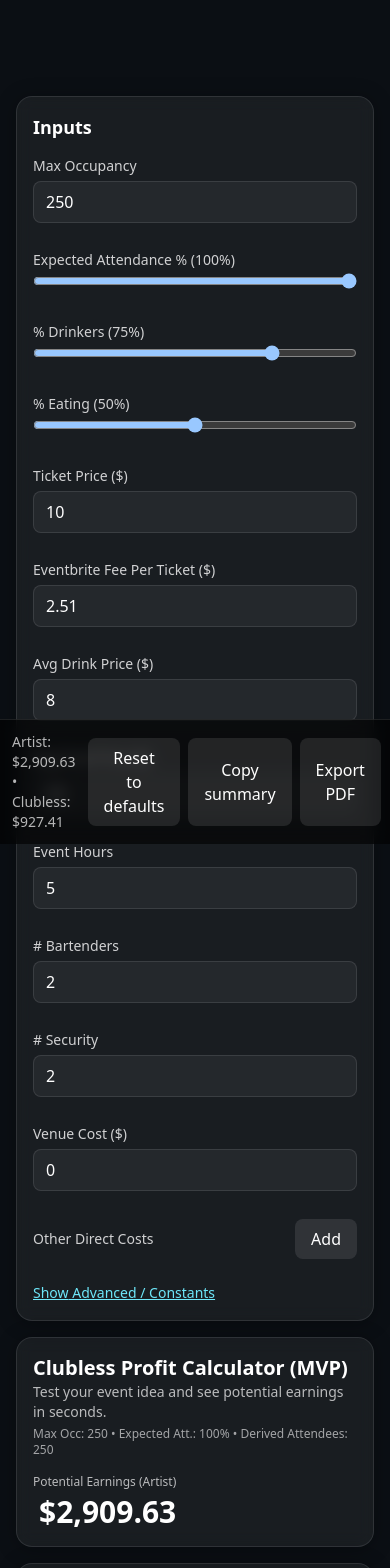
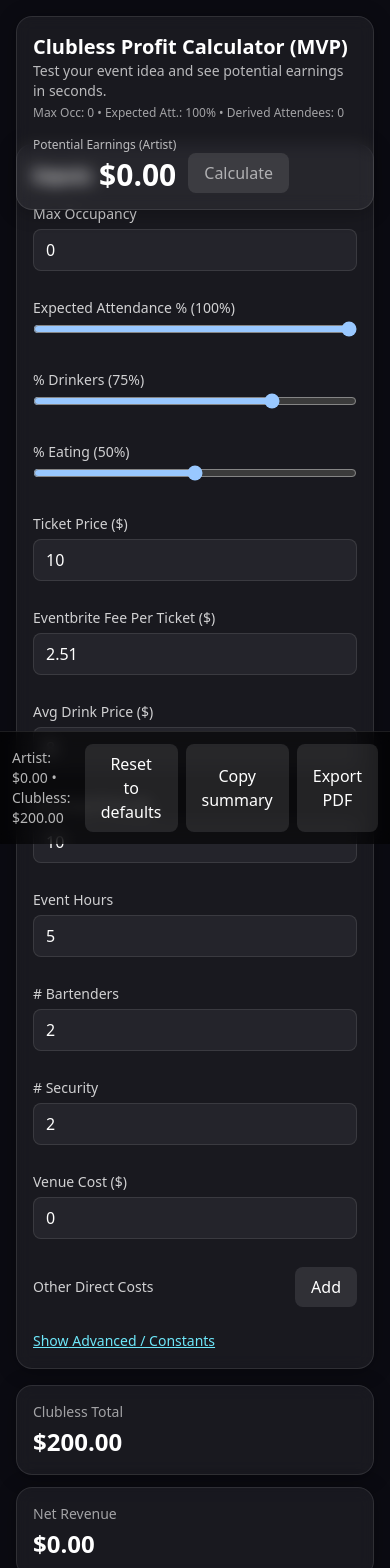
Before and after one commit to SoundSociety/ClublessCollective, a React (Vite) app: page / in a window 390 px wide. Shown: the top 1568 px of the page. Built offline with nearby package versions, Linux system fonts and the light colour scheme.

Commit message:
fix: pinned profit total to top, and spammy thing.

```diff
--- a/src/App.tsx
+++ b/src/App.tsx
@@ -1,12 +1,13 @@
 import React from 'react';
 import InputsPanel from './components/InputsPanel';
 import ResultsPanel from './components/ResultsPanel';
+import StickyHeader from './components/StickyHeader';
 import { useProfitEngine } from './logic/useProfitEngine';
 import type { Inputs } from './types';
+import confetti from 'canvas-confetti';
 
 const DEFAULTS: Inputs = {
-  // Use capacity + % to derive attendees
-  maxOccupancy: 250,
+  maxOccupancy: 0,
   attendancePercent: 100,
 
   percentDrinkers: 75,
@@ -41,44 +42,92 @@ const DEFAULTS: Inputs = {
 };
 
 export default function App() {
-  const [inputs, setInputsState] = React.useState<Inputs>(() => {
-    try {
-      const raw = localStorage.getItem('clubless_inputs');
-      if (raw) return JSON.parse(raw);
-    } catch {}
+  // Draft (what user is editing)
+  const [draft, setDraft] = React.useState<Inputs>(() => {
+    try { const raw = localStorage.getItem('clubless_inputs_draft'); if (raw) return JSON.parse(raw); } catch {}
     return DEFAULTS;
   });
 
-  const setInputs = (patch: Partial<Inputs>) => {
-    setInputsState((prev) => {
-      const next = { ...prev, ...patch };
+  // Committed (what results are based on)
+  const [model, setModel] = React.useState<Inputs>(() => {
+    try { const raw = localStorage.getItem('clubless_inputs_model'); if (raw) return JSON.parse(raw); } catch {}
+    return DEFAULTS;
+  });
+
+  React.useEffect(() => {
+    try { localStorage.setItem('clubless_inputs_draft', JSON.stringify(draft)); } catch {}
+  }, [draft]);
+
+  const results = useProfitEngine(model);
+  const [toast, setToast] = React.useState<string | null>(null);
+
+  const isDirty = JSON.stringify(draft) !== JSON.stringify(model);
+
+  // Optional chime when celebrating
+  const playChime = () => {
     try {
-        localStorage.setItem('clubless_inputs', JSON.stringify(next));
+      const ctx = new (window.AudioContext || (window as any).webkitAudioContext)();
+      const o = ctx.createOscillator();
+      const g = ctx.createGain();
+      o.type = 'triangle';
+      o.frequency.setValueAtTime(880, ctx.currentTime);
+      g.gain.setValueAtTime(0.0001, ctx.currentTime);
+      g.gain.exponentialRampToValueAtTime(0.2, ctx.currentTime + 0.02);
+      g.gain.exponentialRampToValueAtTime(0.0001, ctx.currentTime + 0.4);
+      o.connect(g).connect(ctx.destination);
+      o.start();
+      o.stop(ctx.currentTime + 0.45);
     } catch {}
-      return next;
-    });
   };
 
-  const results = useProfitEngine(inputs);
+  const onSubmit = () => {
+    const prevArtist = results.artistEarnings;
+    setModel(draft);
+    try { localStorage.setItem('clubless_inputs_model', JSON.stringify(draft)); } catch {}
+
+    // Use a microtask tick to allow results to recompute
+    setTimeout(() => {
+      const newResults = useProfitEngine(draft); // pure calc
+      const delta = newResults.artistEarnings - prevArtist;
+      if (delta >= 50) {
+        confetti({ particleCount: 100, spread: 70, origin: { y: 0.3 } });
+        playChime();
+        setToast(`🎉 Congrats! You could earn ${newResults.artistEarnings.toLocaleString(undefined, { style: 'currency', currency: 'USD' })}`);
+        setTimeout(() => setToast(null), 3000);
+      }
+    }, 0);
+  };
 
   const reset = () => {
-    setInputsState(DEFAULTS);
+    setDraft(DEFAULTS);
+    setModel(DEFAULTS);
     try {
-      localStorage.removeItem('clubless_inputs');
+      localStorage.removeItem('clubless_inputs_draft');
+      localStorage.removeItem('clubless_inputs_model');
     } catch {}
     window.scrollTo({ top: 0, behavior: 'smooth' });
   };
 
-  // pt-24 for sticky header clearance
   return (
-    <div className="max-w-6xl mx-auto p-4 md:p-6 pt-24 space-y-4">
+    <>
+      <StickyHeader r={results} inputs={model} onSubmit={onSubmit} isDirty={isDirty} />
+      {/* pt-36 leaves room for sticky header */}
+      <div className="max-w-6xl mx-auto p-4 md:p-6 pt-36 space-y-4">
         <div className="grid grid-cols-1 md:grid-cols-2 gap-4">
-        <InputsPanel inputs={inputs} setInputs={setInputs} />
-        <ResultsPanel r={results} inputs={inputs} onReset={reset} />
+          <InputsPanel inputs={draft} setInputs={(p) => setDraft(prev => ({ ...prev, ...p }))} />
+          <ResultsPanel r={results} inputs={model} onReset={reset} />
         </div>
         <footer className="text-center text-white/50 text-xs py-8">
           Built by Clubless Collective • Seattle • No auth • Single-page MVP
         </footer>
       </div>
+
+      {/* Global toast */}
+      {toast && (
+        <div className="fixed top-4 left-1/2 -translate-x-1/2 z-50 card px-4 py-2">
+          {toast}
+        </div>
+      )}
+    </>
   );
 }
--- a/src/components/Chart.tsx
+++ b/src/components/Chart.tsx
@@ -1,4 +1,3 @@
-
 import React from 'react';
 import { Bar } from 'react-chartjs-2';
 import {
@@ -7,31 +6,51 @@ import {
 
 ChartJS.register(CategoryScale, LinearScale, BarElement, Title, Tooltip, Legend);
 
-export default function TicketsDrinksFoodChart({ data }: { data: { tickets: number; drinks: number; food: number } }){
+export default function TicketsDrinksFoodChart({
+  data
+}: {
+  data: { tickets: number; drinks: number; food: number }
+}) {
+  const brand = getComputedStyle(document.documentElement).getPropertyValue('--brand-rgb').trim() || '168,85,247';
+  const border = `rgb(${brand})`;
+  const fill = `rgba(${brand},0.85)`;
+  const hover = `rgba(${brand},1)`;
+
   const chartData = {
     labels: ['Tickets', 'Drinks', 'Food'],
     datasets: [
       {
         label: 'Net Revenue',
         data: [data.tickets, data.drinks, data.food],
+        backgroundColor: fill,
+        borderColor: border,
+        borderWidth: 2,
+        hoverBackgroundColor: hover,
+        hoverBorderColor: hover,
       }
     ]
   };
+
   const options = {
     responsive: true,
+    maintainAspectRatio: false,
     plugins: {
       legend: { display: false },
-      title: { display: false }
+      title: { display: false },
+      tooltip: { mode: 'index' as const, intersect: false }
     },
     scales: {
-      x: { grid: { display: false } },
-      y: { grid: { color: 'rgba(255,255,255,0.08)' } }
+      x: { grid: { display: false }, ticks: { color: 'rgba(255,255,255,0.9)' } },
+      y: { grid: { color: 'rgba(255,255,255,0.18)' }, ticks: { color: 'rgba(255,255,255,0.9)' } }
     }
   } as const;
+
   return (
-    <div className="card p-4">
+    <div className="card p-4 border border-white/10">
       <div className="section-title mb-2">Net by Stream</div>
-      <Bar options={options} data={chartData} />
+      <div className="h-56 md:h-64">
+        <Bar options={options} data={chartData} />
+      </div>
     </div>
-  )
+  );
 }
--- a/src/components/InputsPanel.tsx
+++ b/src/components/InputsPanel.tsx
@@ -1,26 +1,38 @@
 import React from 'react';
 import type { Inputs } from '../types';
 
-type Props = {
-  inputs: Inputs;
-  setInputs: (p: Partial<Inputs>) => void;
-};
+type Props = { inputs: Inputs; setInputs: (p: Partial<Inputs>) => void; };
 
 function NumInput({
   label, value, onChange, min = 0, step = 1
 }: {
   label: string; value: number; onChange: (v: number) => void; min?: number; step?: number
 }) {
+  const handleChange = (e: React.ChangeEvent<HTMLInputElement>) => {
+    const v = Number(e.target.value);
+    onChange(isFinite(v) ? v : 0);
+  };
+  const handleBlur = (e: React.FocusEvent<HTMLInputElement>) => {
+    const v = Number(e.target.value);
+    onChange(isFinite(v) ? Math.max(min, v) : 0); // normalize, strips leading zeros
+  };
+  const handleFocus = (e: React.FocusEvent<HTMLInputElement>) => {
+    e.target.select(); // easier to overwrite on mobile/desktop
+  };
   return (
     <label className="block mb-3">
       <span className="text-sm text-white/80">{label}</span>
       <input
         className="glass-input mt-1"
         type="number"
+        inputMode="numeric"
+        pattern="[0-9]*"
         value={isFinite(value) ? value : 0}
         min={min}
         step={step}
-        onChange={(e) => onChange(parseFloat(e.target.value))}
+        onChange={handleChange}
+        onBlur={handleBlur}
+        onFocus={handleFocus}
       />
     </label>
   );
@@ -50,22 +62,20 @@ export default function InputsPanel({ inputs, setInputs }: Props) {
       <h2 className="text-lg font-semibold mb-3">Inputs</h2>
 
       <div className="grid grid-cols-1 md:grid-cols-2 gap-3">
-        {/* NEW: Capacity number */}
+        {/* Capacity & expected attendance (attendees = derived) */}
         <NumInput
           label="Max Occupancy"
           value={inputs.maxOccupancy}
           onChange={(v) => setInputs({ maxOccupancy: Math.max(0, v) })}
           step={1}
         />
-
-        {/* NEW: Expected attendance % */}
         <PctInput
           label="Expected Attendance %"
           value={inputs.attendancePercent}
           onChange={(v) => setInputs({ attendancePercent: Math.max(0, Math.min(100, v)) })}
         />
 
-        {/* Existing behavioral mix */}
+        {/* Behavioral mix */}
         <PctInput
           label="% Drinkers"
           value={inputs.percentDrinkers}
@@ -77,57 +87,19 @@ export default function InputsPanel({ inputs, setInputs }: Props) {
           onChange={(v) => setInputs({ percentEating: Math.max(0, Math.min(100, v)) })}
         />
 
-        <NumInput
-          label="Ticket Price ($)"
-          value={inputs.ticketPrice}
-          onChange={(v) => setInputs({ ticketPrice: Math.max(0, v) })}
-          step={0.01}
-        />
-        <NumInput
-          label="Eventbrite Fee Per Ticket ($)"
-          value={inputs.eventbriteFeePerTicket}
-          onChange={(v) => setInputs({ eventbriteFeePerTicket: Math.max(0, v) })}
-          step={0.01}
-        />
+        {/* Pricing */}
+        <NumInput label="Ticket Price ($)" value={inputs.ticketPrice} onChange={(v) => setInputs({ ticketPrice: Math.max(0, v) })} step={0.01} />
+        <NumInput label="Eventbrite Fee Per Ticket ($)" value={inputs.eventbriteFeePerTicket} onChange={(v) => setInputs({ eventbriteFeePerTicket: Math.max(0, v) })} step={0.01} />
+        <NumInput label="Avg Drink Price ($)" value={inputs.avgDrinkPrice} onChange={(v) => setInputs({ avgDrinkPrice: Math.max(0, v) })} step={0.01} />
+        <NumInput label="Avg Food Price ($)" value={inputs.avgFoodPrice} onChange={(v) => setInputs({ avgFoodPrice: Math.max(0, v) })} step={0.01} />
 
-        <NumInput
-          label="Avg Drink Price ($)"
-          value={inputs.avgDrinkPrice}
-          onChange={(v) => setInputs({ avgDrinkPrice: Math.max(0, v) })}
-          step={0.01}
-        />
-        <NumInput
-          label="Avg Food Price ($)"
-          value={inputs.avgFoodPrice}
-          onChange={(v) => setInputs({ avgFoodPrice: Math.max(0, v) })}
-          step={0.01}
-        />
+        {/* Staffing */}
+        <NumInput label="Event Hours" value={inputs.eventHours} onChange={(v) => setInputs({ eventHours: Math.max(0, v) })} step={1} />
+        <NumInput label="# Bartenders" value={inputs.numBartenders} onChange={(v) => setInputs({ numBartenders: Math.max(0, v) })} step={1} />
+        <NumInput label="# Security" value={inputs.numSecurity} onChange={(v) => setInputs({ numSecurity: Math.max(0, v) })} step={1} />
 
-        <NumInput
-          label="Event Hours"
-          value={inputs.eventHours}
-          onChange={(v) => setInputs({ eventHours: Math.max(0, v) })}
-          step={1}
-        />
-        <NumInput
-          label="# Bartenders"
-          value={inputs.numBartenders}
-          onChange={(v) => setInputs({ numBartenders: Math.max(0, v) })}
-          step={1}
-        />
-        <NumInput
-          label="# Security"
-          value={inputs.numSecurity}
-          onChange={(v) => setInputs({ numSecurity: Math.max(0, v) })}
-          step={1}
-        />
-
-        <NumInput
-          label="Venue Cost ($)"
-          value={inputs.venueCost}
-          onChange={(v) => setInputs({ venueCost: Math.max(0, v) })}
-          step={0.01}
-        />
+        {/* Costs */}
+        <NumInput label="Venue Cost ($)" value={inputs.venueCost} onChange={(v) => setInputs({ venueCost: Math.max(0, v) })} step={0.01} />
       </div>
 
       {/* Other costs */}
@@ -136,9 +108,7 @@ export default function InputsPanel({ inputs, setInputs }: Props) {
           <span className="text-sm text-white/80">Other Direct Costs</span>
           <button
             className="btn"
-            onClick={() =>
-              setInputs({ otherCosts: [...inputs.otherCosts, { label: 'Cost', amount: 0 }] })
-            }
+            onClick={() => setInputs({ otherCosts: [...inputs.otherCosts, { label: 'Cost', amount: 0 }] })}
           >
             Add
           </button>
@@ -161,8 +131,15 @@ export default function InputsPanel({ inputs, setInputs }: Props) {
                 step={0.01}
                 value={c.amount}
                 onChange={(e) => {
+                  const v = Number(e.target.value);
                   const arr = inputs.otherCosts.slice();
-                  arr[idx] = { ...c, amount: parseFloat(e.target.value) };
+                  arr[idx] = { ...c, amount: isFinite(v) ? v : 0 };
+                  setInputs({ otherCosts: arr });
+                }}
+                onBlur={(e) => {
+                  const v = Number(e.target.value);
+                  const arr = inputs.otherCosts.slice();
+                  arr[idx] = { ...c, amount: isFinite(v) ? Math.max(0, v) : 0 };
                   setInputs({ otherCosts: arr });
                 }}
               />
@@ -181,77 +158,24 @@ export default function InputsPanel({ inputs, setInputs }: Props) {
         </div>
       </div>
 
-      <button
-        className="mt-4 text-sm text-brand-accent underline"
-        onClick={() => setShowAdv((v) => !v)}
-      >
+      <button className="mt-4 text-sm text-brand underline" onClick={() => setShowAdv(v => !v)}>
         {showAdv ? 'Hide' : 'Show'} Advanced / Constants
       </button>
 
       {showAdv && (
         <div className="mt-3 grid grid-cols-1 md:grid-cols-2 gap-3">
-          <NumInput
-            label="Toast % Fee"
-            value={inputs.toastPercent}
-            onChange={(v) => setInputs({ toastPercent: Math.max(0, v) })}
-            step={0.01}
-          />
-          <NumInput
-            label="Toast Fixed Fee ($)"
-            value={inputs.toastFixed}
-            onChange={(v) => setInputs({ toastFixed: Math.max(0, v) })}
-            step={0.01}
-          />
-          <NumInput
-            label="Drink COGS % "
-            value={inputs.drinkCogsPct}
-            onChange={(v) => setInputs({ drinkCogsPct: Math.max(0, v) })}
-            step={0.01}
-          />
-          <NumInput
-            label="Food COGS % "
-            value={inputs.foodCogsPct}
-            onChange={(v) => setInputs({ foodCogsPct: Math.max(0, v) })}
-            step={0.01}
-          />
+          <NumInput label="Toast % Fee" value={inputs.toastPercent} onChange={(v) => setInputs({ toastPercent: Math.max(0, v) })} step={0.01} />
+          <NumInput label="Toast Fixed Fee ($)" value={inputs.toastFixed} onChange={(v) => setInputs({ toastFixed: Math.max(0, v) })} step={0.01} />
+          <NumInput label="Drink COGS % " value={inputs.drinkCogsPct} onChange={(v) => setInputs({ drinkCogsPct: Math.max(0, v) })} step={0.01} />
+          <NumInput label="Food COGS % " value={inputs.foodCogsPct} onChange={(v) => setInputs({ foodCogsPct: Math.max(0, v) })} step={0.01} />
 
-          <NumInput
-            label="Bartender Pay ($/hr)"
-            value={inputs.bartenderPay}
-            onChange={(v) => setInputs({ bartenderPay: Math.max(0, v) })}
-            step={0.01}
-          />
-          <NumInput
-            label="Bartender Bill ($/hr)"
-            value={inputs.bartenderBill}
-            onChange={(v) => setInputs({ bartenderBill: Math.max(0, v) })}
-            step={0.01}
-          />
-          <NumInput
-            label="Security Pay ($/hr)"
-            value={inputs.securityPay}
-            onChange={(v) => setInputs({ securityPay: Math.max(0, v) })}
-            step={0.01}
-          />
-          <NumInput
-            label="Security Bill ($/hr)"
-            value={inputs.securityBill}
-            onChange={(v) => setInputs({ securityBill: Math.max(0, v) })}
-            step={0.01}
-          />
+          <NumInput label="Bartender Pay ($/hr)" value={inputs.bartenderPay} onChange={(v) => setInputs({ bartenderPay: Math.max(0, v) })} step={0.01} />
+          <NumInput label="Bartender Bill ($/hr)" value={inputs.bartenderBill} onChange={(v) => setInputs({ bartenderBill: Math.max(0, v) })} step={0.01} />
+          <NumInput label="Security Pay ($/hr)" value={inputs.securityPay} onChange={(v) => setInputs({ securityPay: Math.max(0, v) })} step={0.01} />
+          <NumInput label="Security Bill ($/hr)" value={inputs.securityBill} onChange={(v) => setInputs({ securityBill: Math.max(0, v) })} step={0.01} />
 
-          <NumInput
-            label="Artist Split (0-1)"
-            value={inputs.artistSplit}
-            onChange={(v) => setInputs({ artistSplit: Math.max(0, Math.min(1, v)) })}
-            step={0.01}
-          />
-          <NumInput
-            label="Clubless Split (0-1)"
-            value={inputs.clublessSplit}
-            onChange={(v) => setInputs({ clublessSplit: Math.max(0, Math.min(1, v)) })}
-            step={0.01}
-          />
+          <NumInput label="Artist Split (0-1)" value={inputs.artistSplit} onChange={(v) => setInputs({ artistSplit: Math.max(0, Math.min(1, v)) })} step={0.01} />
+          <NumInput label="Clubless Split (0-1)" value={inputs.clublessSplit} onChange={(v) => setInputs({ clublessSplit: Math.max(0, Math.min(1, v)) })} step={0.01} />
         </div>
       )}
     </div>
--- a/src/components/ResultsPanel.tsx
+++ b/src/components/ResultsPanel.tsx
@@ -1,11 +1,9 @@
-import React, { useEffect, useState } from 'react';
+import React from 'react';
 import type { Inputs, Results } from '../types';
 import { fmt } from '../utils/currency';
 import TicketsDrinksFoodChart from './Chart';
 import KpiCard from './KpiCard';
 import PnlTable from './PnlTable';
-import confetti from 'canvas-confetti';
-import { useDebouncedValue } from '../hooks/useDebouncedValue';
 import { exportInvoicePDF } from '../utils/exportPDF';
 
 export default function ResultsPanel({
@@ -13,20 +11,6 @@ export default function ResultsPanel({
 }: {
   r: Results; inputs: Inputs; onReset: () => void;
 }) {
-  const [toast, setToast] = useState<string | null>(null);
-  const [lastArtist, setLastArtist] = useState<number>(r.artistEarnings);
-  const debouncedArtist = useDebouncedValue(r.artistEarnings, 400);
-
-  useEffect(() => {
-    const delta = debouncedArtist - lastArtist;
-    if (delta >= 50) {
-      confetti({ particleCount: 80, spread: 60, origin: { y: 0.3 } });
-      setToast(`🎉 Congrats! You could earn ${fmt(debouncedArtist)}`);
-      setTimeout(() => setToast(null), 3000);
-    }
-    if (debouncedArtist !== lastArtist) setLastArtist(debouncedArtist);
-  }, [debouncedArtist]);
-
   const copySummary = async () => {
     const lines = [
       'Clubless Profit Calculator (MVP) — Summary',
@@ -49,45 +33,11 @@ export default function ResultsPanel({
       `Artist Earnings: ${fmt(r.artistEarnings)}`,
       `Clubless Base: ${fmt(r.clublessBase)} | Bartender Margin: ${fmt(r.bartenderMargin)} | Security Margin: ${fmt(r.securityMargin)} | Clubless Total: ${fmt(r.clublessTotal)}`
     ].join('\n');
-    try {
-      await navigator.clipboard.writeText(lines);
-      setToast('Copied summary to clipboard.');
-      setTimeout(() => setToast(null), 2000);
-    } catch {
-      setToast('Copy failed. Select and copy manually.');
-      setTimeout(() => setToast(null), 2500);
-    }
+    try { await navigator.clipboard.writeText(lines); } catch {}
   };
 
   return (
     <div className="space-y-4">
-      {/* Sticky top header with Potential Earnings */}
-      <div className="sticky top-0 z-40">
-        <div className="card p-4 md:p-5 border border-brand-accent/30 bg-[rgba(10,10,18,0.8)] backdrop-blur">
-          <div className="flex items-center justify-between gap-4 flex-wrap">
-            <div>
-              <h1 className="text-xl md:text-2xl font-semibold">Clubless Profit Calculator (MVP)</h1>
-              <p className="text-white/70 text-sm">Test your event idea and see potential earnings in seconds.</p>
-              <p className="text-white/60 text-xs mt-1">
-                Max Occ: <span className="font-medium">{inputs.maxOccupancy}</span> •
-                Expected Att.: <span className="font-medium">{inputs.attendancePercent}%</span> •
-                Derived Attendees: <span className="font-medium">{r.attendees}</span>
-              </p>
-            </div>
-            <div className="text-right">
-              <div className="text-xs text-white/70">Potential Earnings (Artist)</div>
-              <div className="text-3xl md:text-4xl font-bold mt-1">{fmt(r.artistEarnings)}</div>
-            </div>
-          </div>
-
-          {r.warnings.length > 0 && (
-            <ul className="mt-2 text-yellow-300 text-xs list-disc pl-6">
-              {r.warnings.map((w, i) => <li key={i}>{w}</li>)}
-            </ul>
-          )}
-        </div>
-      </div>
-
       <div className="grid grid-cols-1 md:grid-cols-3 gap-3">
         <KpiCard label="Clubless Total" value={r.clublessTotal} />
         <KpiCard label="Net Revenue" value={r.netRevenue} />
@@ -115,13 +65,6 @@ export default function ResultsPanel({
           </div>
         </div>
       </div>
-
-      {/* Toast */}
-      {toast && (
-        <div className="fixed top-4 left-1/2 -translate-x-1/2 z-50 card px-4 py-2">
-          {toast}
-        </div>
-      )}
     </div>
   );
 }
--- /dev/null
+++ b/src/components/StickyHeader.tsx
@@ -0,0 +1,45 @@
+import React from 'react';
+import type { Inputs, Results } from '../types';
+import { fmt } from '../utils/currency';
+
+export default function StickyHeader({
+  r, inputs, onSubmit, isDirty
+}: {
+  r: Results; inputs: Inputs; onSubmit: () => void; isDirty: boolean;
+}) {
+  return (
+    <div className="fixed top-0 left-0 right-0 z-40">
+      <div className="mx-auto max-w-6xl">
+        <div className="card m-4 md:m-6 p-4 md:p-5 border border-brand/30 bg-[rgba(10,10,18,0.85)] backdrop-blur rounded-2xl">
+          <div className="flex items-center justify-between gap-4 flex-wrap">
+            <div>
+              <h1 className="text-xl md:text-2xl font-semibold">Clubless Profit Calculator (MVP)</h1>
+              <p className="text-white/70 text-sm">Test your event idea and see potential earnings in seconds.</p>
+              <p className="text-white/60 text-xs mt-1">
+                Max Occ: <span className="font-medium">{inputs.maxOccupancy}</span> •
+                Expected Att.: <span className="font-medium">{inputs.attendancePercent}%</span> •
+                Derived Attendees: <span className="font-medium">{r.attendees}</span>
+              </p>
+            </div>
+
+            <div className="flex items-end gap-3">
+              <div className="text-right">
+                <div className="text-xs text-white/70">Potential Earnings (Artist)</div>
+                <div className="text-3xl md:text-4xl font-bold mt-1">{fmt(r.artistEarnings)}</div>
+              </div>
+
+              <button
+                className={`btn h-10 px-4 ${isDirty ? 'bg-brand text-black hover:opacity-90' : 'bg-white/10 text-white/60 cursor-not-allowed'}`}
+                onClick={onSubmit}
+                disabled={!isDirty}
+                title={isDirty ? 'Calculate' : 'No changes to calculate'}
+              >
+                Calculate
+              </button>
+            </div>
+          </div>
+        </div>
+      </div>
+    </div>
+  );
+}
--- a/src/index.css
+++ b/src/index.css
@@ -1,28 +1,33 @@
-
 @tailwind base;
 @tailwind components;
 @tailwind utilities;
 
-:root {
+/* ===== Brand variables (tweak these to match your site) ===== */
+:root{
+  --brand: #6ee7f9;          /* accent color for buttons etc. */
+  --brand-rgb: 110,231,249;  /* same as rgb for charts */
   color-scheme: dark;
 }
 
+html, body, #root { height: 100%; background: #0b0b12; color: #fff; }
+
+/* Reusable UI */
 .card {
   @apply bg-[rgba(255,255,255,0.06)] backdrop-blur border border-white/10 rounded-2xl shadow-glass;
 }
+.glass-input {
+  @apply bg-white/5 border border-white/10 rounded-lg px-3 py-2 w-full focus:outline-none;
+  box-shadow: inset 0 0 0 0px transparent;
+}
+.glass-input:focus {
+  outline: none;
+  box-shadow: 0 0 0 2px var(--brand);
+}
+.section-title { @apply text-sm uppercase tracking-widest text-white/60; }
+.kpi { @apply card p-4 md:p-5; }
+.btn { @apply rounded-lg px-4 py-2 bg-white/10 hover:bg-white/20 transition; }
 
-.glass-input {
-  @apply bg-white/5 border border-white/10 rounded-lg px-3 py-2 w-full focus:outline-none focus:ring-2 focus:ring-brand-accent;
-}
-
-.section-title{
-  @apply text-sm uppercase tracking-widest text-white/60;
-}
-
-.kpi {
-  @apply card p-4 md:p-5;
-}
-
-.btn {
-  @apply rounded-lg px-4 py-2 bg-white/10 hover:bg-white/20 transition;
-}
+/* Quick brand helpers */
+.text-brand { color: var(--brand); }
+.bg-brand { background-color: var(--brand); }
+.border-brand { border-color: var(--brand); }
```
Lines whose indentation alone changed are shown as unchanged.
